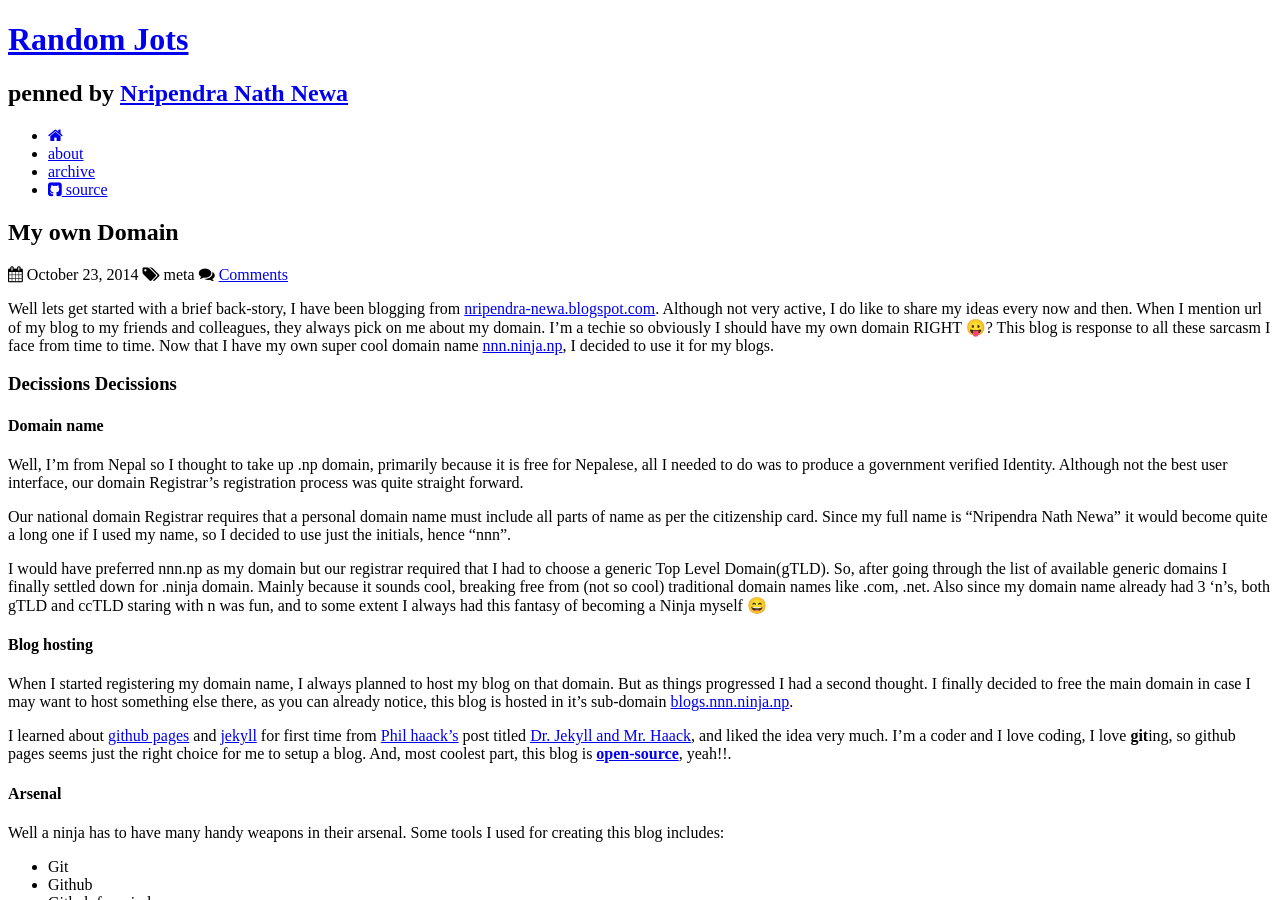
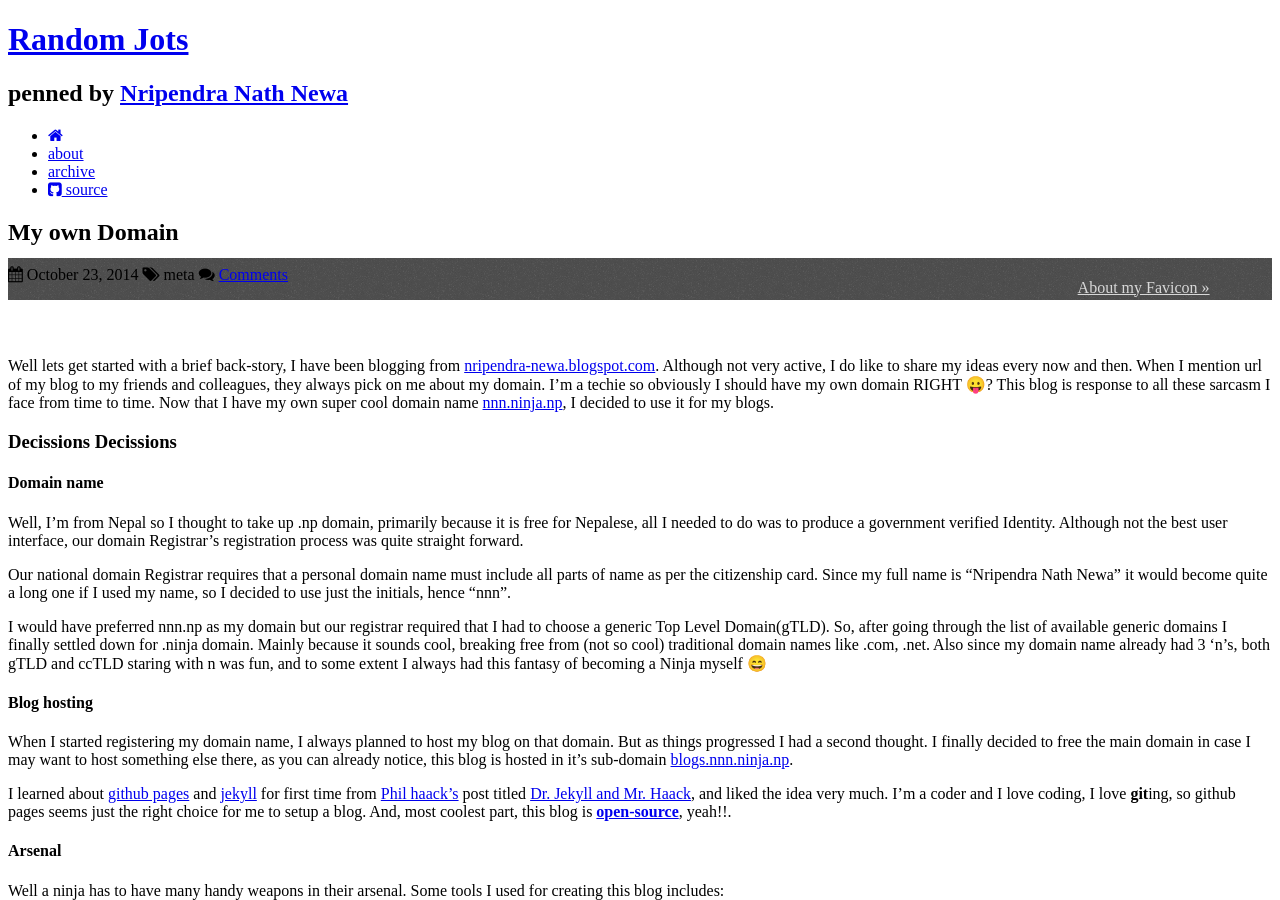
Before and after one commit to nripendra/nripendra.github.io, a Jekyll site: the page built from _posts/intro/2014-10-14-my-own-domain.md, in a window 1280 px wide and 900 px high. Built offline with Jekyll 4.4.1, drawn with Linux system fonts in a browser that asks for light colours; emoji names are drawn with the system emoji font; Markdown is read by kramdown in place of the engine named in the settings; comment, search, counter and statistics services are not loaded.

Commit message:
Adding previous and next links at top of the post. Got a bit lazy, so using inline styles :)

```diff
--- a/_includes/themes/the-minimum/post.html
+++ b/_includes/themes/the-minimum/post.html
@@ -18,7 +18,23 @@
                         <i class="fa fa-comments"></i> <span class="comments"><a href="{{ post.url }}#disqus_thread">Comments</a></span>
                     </div>
                 </div><!-- unit-head -->
+
+
             </header>
+            <nav class="pagination" style="padding: 0 1rem 2.62rem 0;margin-top: -26px;margin-bottom: 2.62rem;background:url('/assets/themes/the-minimum/skin/100-90-5-monochrome.png') repeat 0 0 #4d4d4d;">
+                <ul style="padding:5px;padding-right:2.9rem;float: right;">
+                    {% if page.previous %}
+                    <li class="prev" style="display:inline;"><a class="internal" style="color: rgba(250, 250, 250, 0.8);" rel="prev" href="{{ page.previous.url }}" title="View {{ page.previous.title }}">&laquo; {{ page.previous.title }}</a></li>
+                    {% endif %}
+                    {% if page.previous and page.next %}
+                    <li class="pipe" style="display:inline;color: rgba(250, 250, 250, 0.8);"> | </li>
+                    {% endif %}
+                    {% if page.next %}
+                    <li class="next" style="display:inline;"><a class="internal" style="color: rgba(250, 250, 250, 0.8);" rel="next" href="{{ page.next.url }}" title="View {{ page.next.title }}">{{ page.next.title }} &raquo;</a></li>
+                    {% endif %}
+                </ul>
+            </nav>
+            <div style="clear:both;"></div>
 
             <div class="bd">
                 <div class="entry-content">
```
